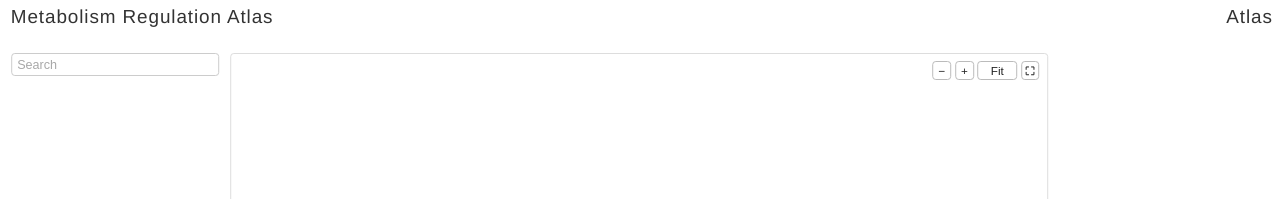
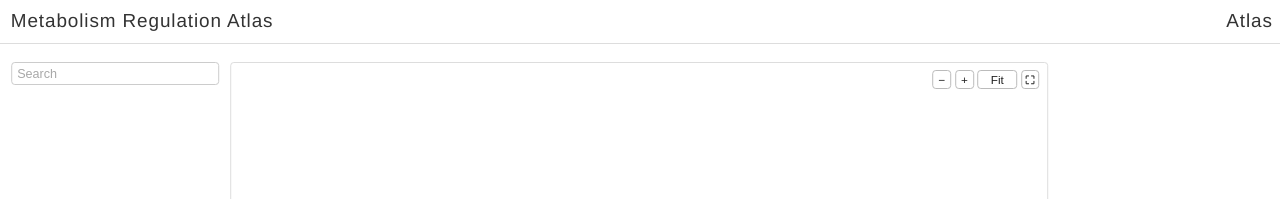
Before and after one commit to mreg-atlas/mreg-atlas.github.io, a Jekyll site: the page built from pages/atlas.html, in a window 1280 px wide. Shown: the top 199 px of the page. Built offline with Jekyll 4.4.1, drawn with Linux system fonts in a browser that asks for light colours.

Commit message:
Header: a line where the top bar ends, name and menu in the middle of the bar
Co-Authored-By: Claude Opus 5.5 <noreply@anthropic.com>
Claude-Session: https://claude.ai/code/session_01RZmt2RxYtbEKthWjBaKgeZ

```diff
--- a/style.scss
+++ b/style.scss
@@ -187,8 +187,10 @@ img {
 // .masthead
 //
 
+// A line where the top bar ends, across the window; name and menu in the middle of the bar (user, 2026-11-09)
 .wrapper-masthead {
   margin-bottom: 12px;
+  border-bottom: 1px solid #ddd;
 }
 
 // The header as wide as the Atlas viewer, its edges on the viewer's (user, 2026-11-09)
@@ -199,10 +201,19 @@ img {
 }
 
 .masthead {
-  padding: 6px 0;
+  display: flex;
+  align-items: center;
+  min-height: 48px;
+  padding: 0;
+  &:before, &:after { display: none; } // the clearfix is not needed in a flex row
+
+  nav { margin: 0 0 0 auto; }
 
   @include mobile {
     text-align: center;
+    flex-direction: column;
+    padding: 8px 0;
+    nav { margin: 6px 0 0; }
   }
 }
 
```
Also changed, not shown: CLAUDE.md (+1 -1 lines).
